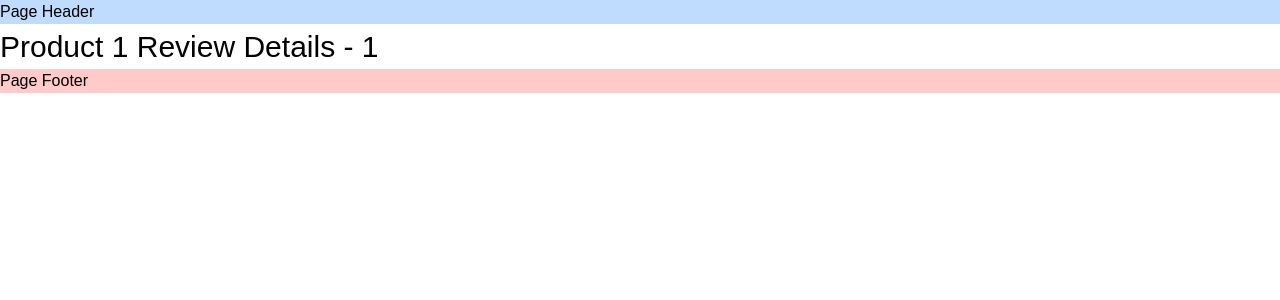
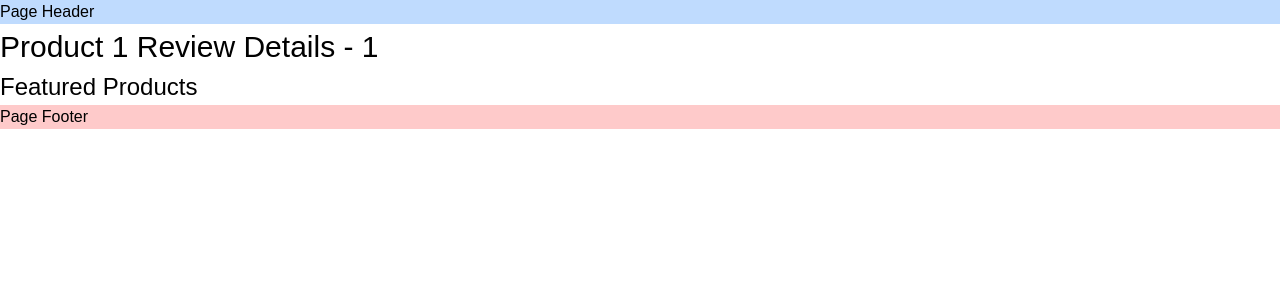
Before and after one commit to deepak252/nextjs-tutorial, a Next.js app: page /products/1/reviews/1 in a window 1280 px wide. Shown: the top 300 px of the page. Built offline with nearby package versions, Linux system fonts and the light colour scheme.

Commit message:
Nested layout

```diff
--- /dev/null
+++ b/src/app/products/[productId]/layout.tsx
@@ -0,0 +1,12 @@
+export default function ProducDetailsLayout({
+  children,
+}: {
+  children: React.ReactNode;
+}) {
+  return (
+    <div>
+      {children}
+      <h4>Featured Products</h4>
+    </div>
+  );
+}
```
